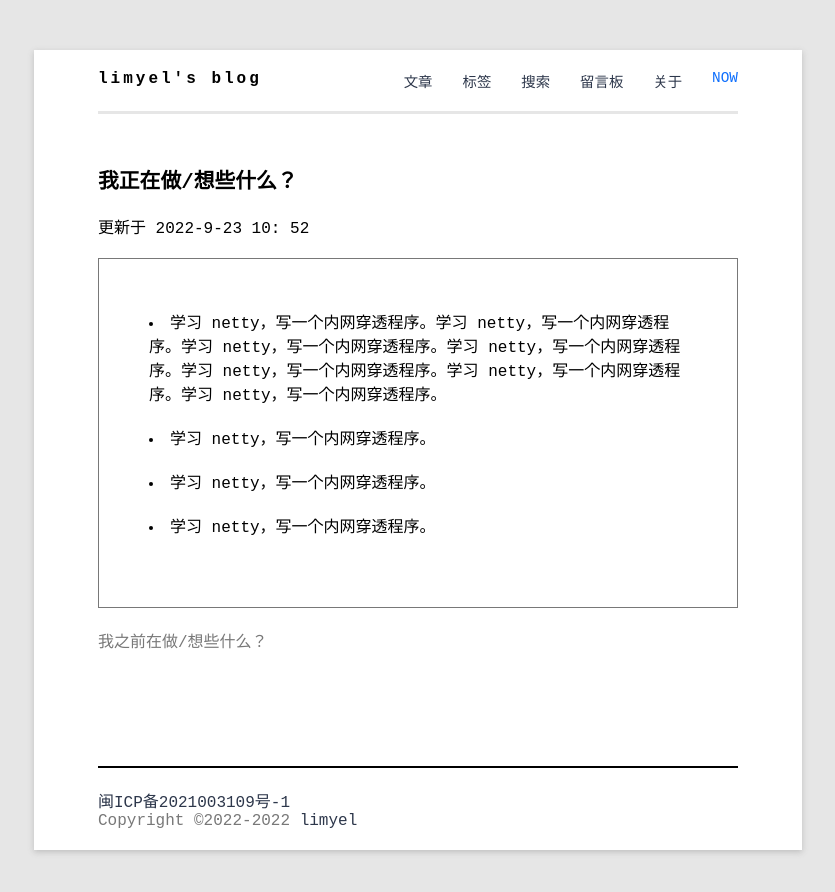
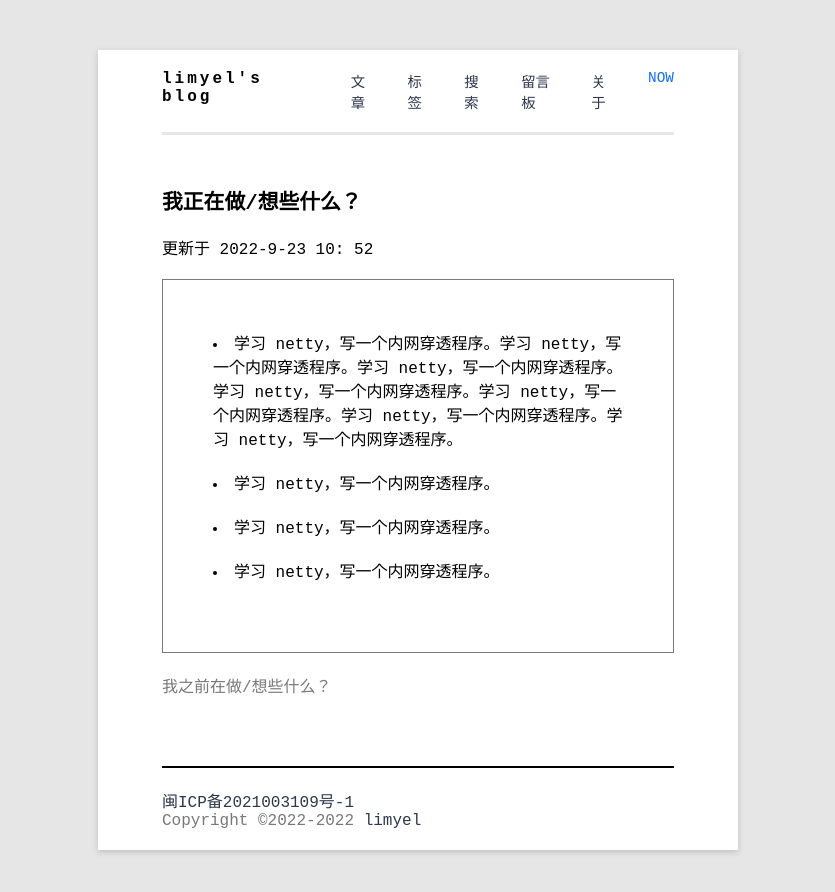
Before and after one commit to limyel/blog-page, a Vue app: page /now in a window 1280 px wide. Shown: the top 892 px of the page, without its empty margins (222-1057 px from the left). Built offline with nearby package versions, Linux system fonts and the light colour scheme; a web font is replaced by a local one; what @kangc/v-md-editor would draw is missing.

Commit message:
调整样式

```diff
--- a/src/components/Theme.vue
+++ b/src/components/Theme.vue
@@ -25,17 +25,17 @@ export default {
 
 @media (min-width: 0px) and (max-width: 1600px) {
   .theme {
-    width: 60%;
-    margin-left: 20%;
-    margin-right: 20%;
+    width: 50%;
+    margin-left: 25%;
+    margin-right: 25%;
   }
 }
 
 @media screen and (min-width: 1600px) {
   .theme {
-    width: 50%;
-    margin-left: 25%;
-    margin-right: 25%;
+    width: 36%;
+    margin-left: 32%;
+    margin-right: 32%;
   }
 }
 
```
